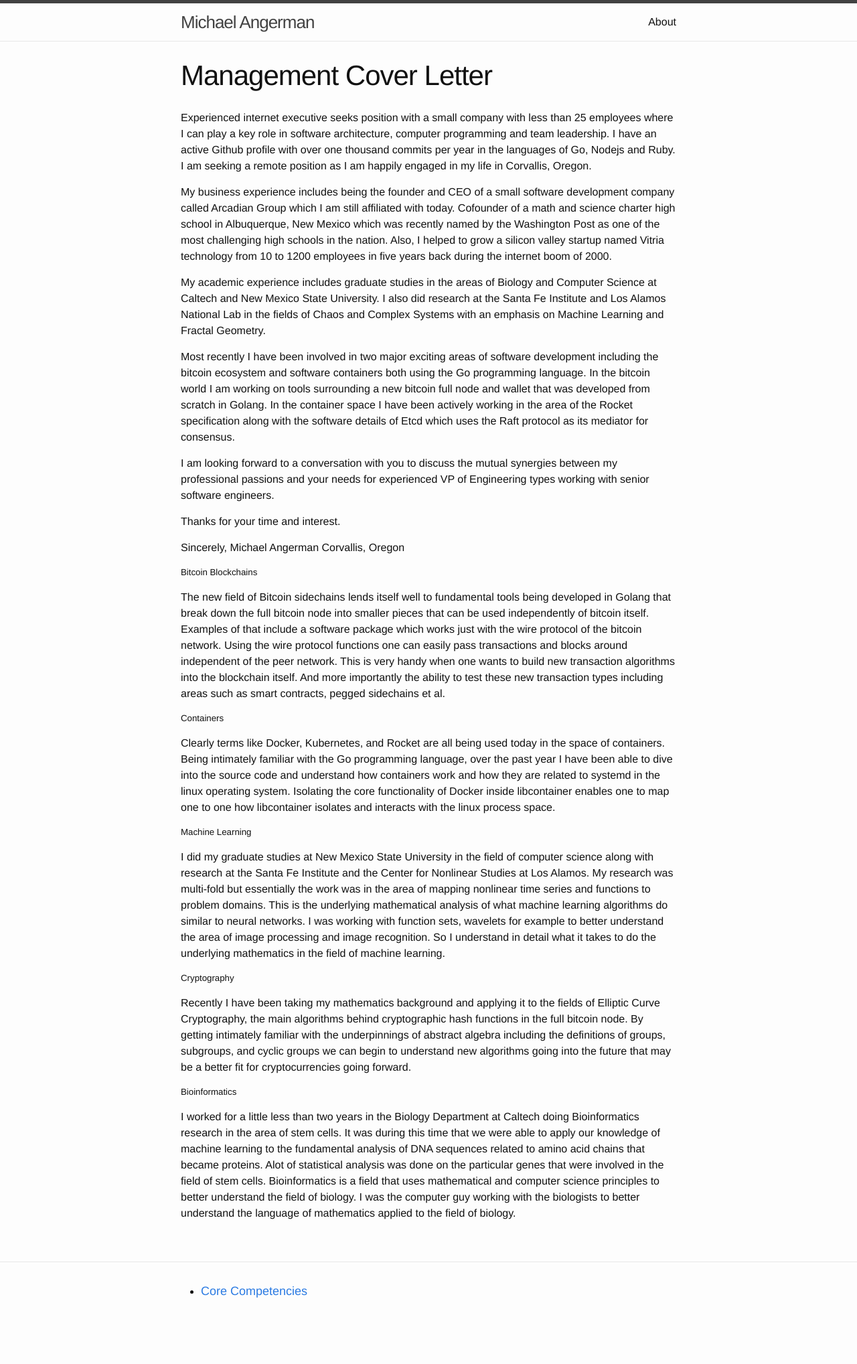
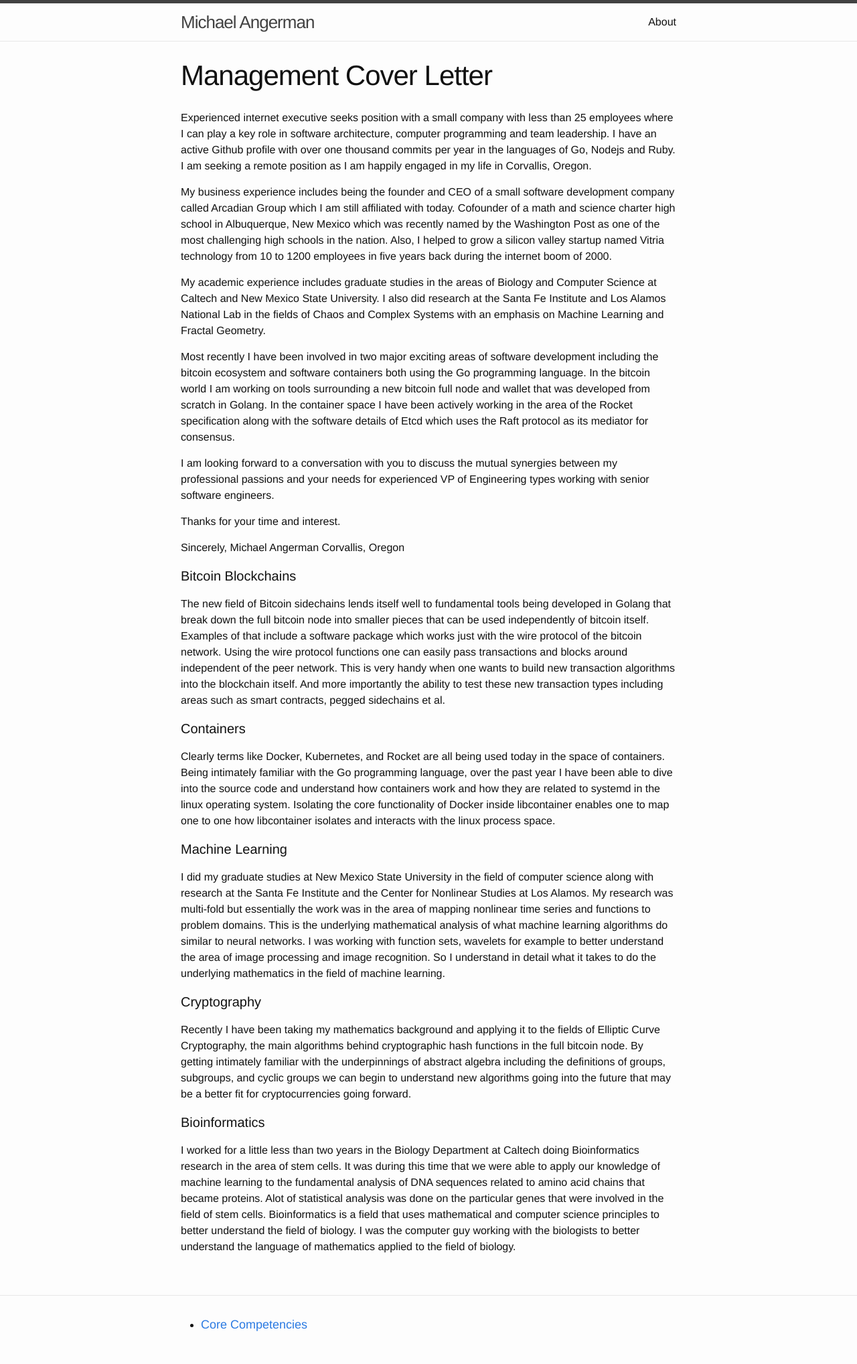
Before and after one commit to stormasm/link15, a Jekyll site: the page built from _posts/2015-06-21-mg.md, in a window 1280 px wide. Shown: the whole page at 67% size. Built offline with Jekyll 4.4.1, drawn with Linux system fonts in a browser that asks for light colours; Markdown is read by kramdown in place of the engine named in the settings; before the commit the page ends 1987 px from its top, so only the background shows below that.

Commit message:
update management

```diff
--- a/_posts/2015-06-21-mg.md
+++ b/_posts/2015-06-21-mg.md
@@ -20,22 +20,22 @@
 Michael Angerman
 Corvallis, Oregon
 
-##### Bitcoin Blockchains
+#### Bitcoin Blockchains
 
 The new field of Bitcoin sidechains lends itself well to fundamental tools being developed in Golang that break down the full bitcoin node into smaller pieces that can be used independently of bitcoin itself.  Examples of that include a software package which works just with the wire protocol of the bitcoin network.  Using the wire protocol functions one can easily pass transactions and blocks around independent of the peer network.  This is very handy when one wants to build new transaction algorithms into the blockchain itself.  And more importantly the ability to test these new transaction types including areas such as smart contracts, pegged sidechains et al.
 
-##### Containers
+#### Containers
 
 Clearly terms like Docker, Kubernetes, and Rocket are all being used today in the space of containers.  Being intimately familiar with the Go programming language, over the past year I have been able to dive into the source code and understand how containers work and how they are related to systemd in the linux operating system.  Isolating the core functionality of Docker inside libcontainer enables one to map one to one how libcontainer isolates and interacts with the linux process space.
 
-##### Machine Learning
+#### Machine Learning
 
 I did my graduate studies at New Mexico State University in the field of computer science along with research at the Santa Fe Institute and the Center for Nonlinear Studies at Los Alamos.  My research was multi-fold but essentially the work was in the area of mapping nonlinear time series and functions to problem domains.  This is the underlying mathematical analysis of what machine learning algorithms do similar to neural networks. I was working with function sets, wavelets for example to better understand the area of image processing and image recognition.  So I understand in detail what it takes to do the underlying mathematics in the field of machine learning.
 
-##### Cryptography
+#### Cryptography
 
 Recently I have been taking my mathematics background and applying it to the fields of Elliptic Curve Cryptography, the main algorithms behind cryptographic hash functions in the full bitcoin node.  By getting intimately familiar with the underpinnings of abstract algebra including the definitions of groups, subgroups, and cyclic groups we can begin to understand new algorithms going into the future that may be a better fit for cryptocurrencies going forward.
 
-##### Bioinformatics
+#### Bioinformatics
 
 I worked for a little less than two years in the Biology Department at Caltech doing Bioinformatics research in the area of stem cells.  It was during this time that we were able to apply our knowledge of machine learning to the fundamental analysis of DNA sequences related to amino acid chains that became proteins.  Alot of statistical analysis was done on the particular genes that were involved in the field of stem cells.  Bioinformatics is a field that uses mathematical and computer science principles to better understand the field of biology.  I was the computer guy working with the biologists to better understand the language of mathematics applied to the field of biology.
```
